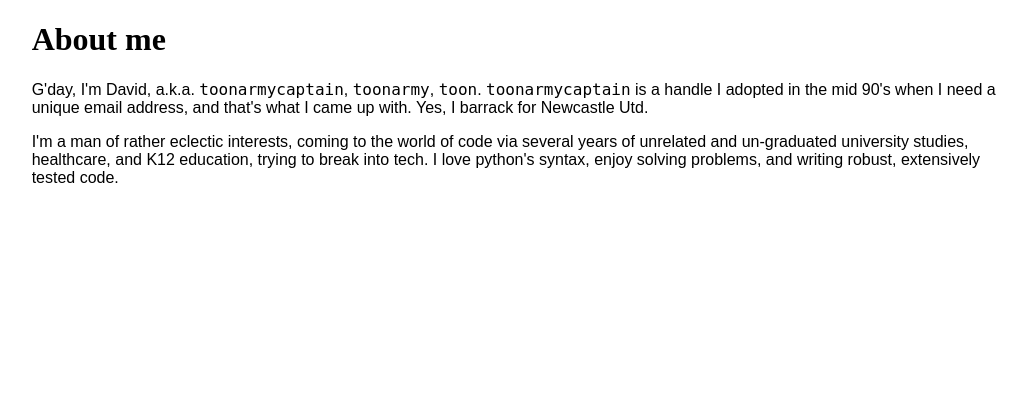
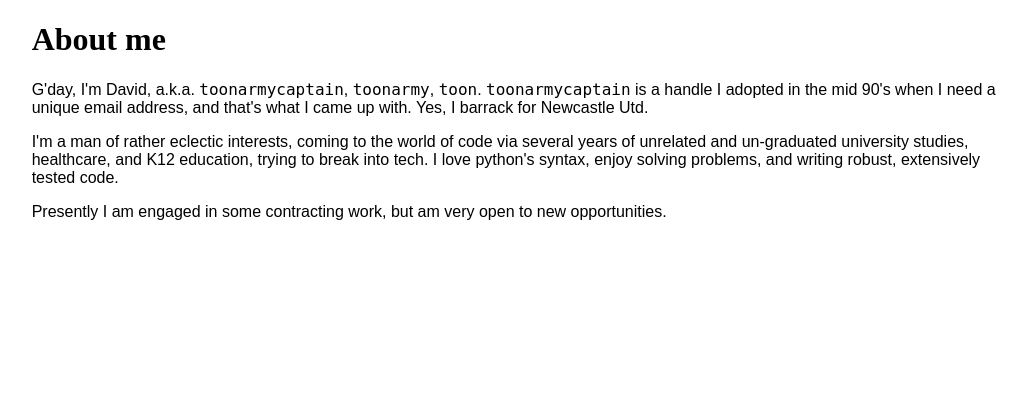
Before and after one commit to toonarmycaptain/toonarmycaptain_website, a Flask app: page /about/ in a window 1280 px wide. Shown: the part 73-492 px from the top of the page, without its empty margins (113-1140 px from the left). Run offline with Flask 2, Linux system fonts and the light colour scheme; parts of the project's set-up code (start-up, migrations or seed data) failed here and were passed over; some libraries are stand-ins or nearby versions.

Commit message:
Update work status

```diff
--- a/toonarmycaptain_website/templates/about.html
+++ b/toonarmycaptain_website/templates/about.html
@@ -16,6 +16,9 @@
             <p>I'm a man of rather eclectic interests, coming to the world of code via several years of unrelated and
                 un-graduated university studies, healthcare, and K12 education, trying to break into tech. I love
                 python's syntax, enjoy solving problems, and writing robust, extensively tested code.</p>
+
+
+            <p>Presently I am engaged in some contracting work, but am very open to new opportunities.</p>
         </div>
     </div>
 {% endblock %}
```
